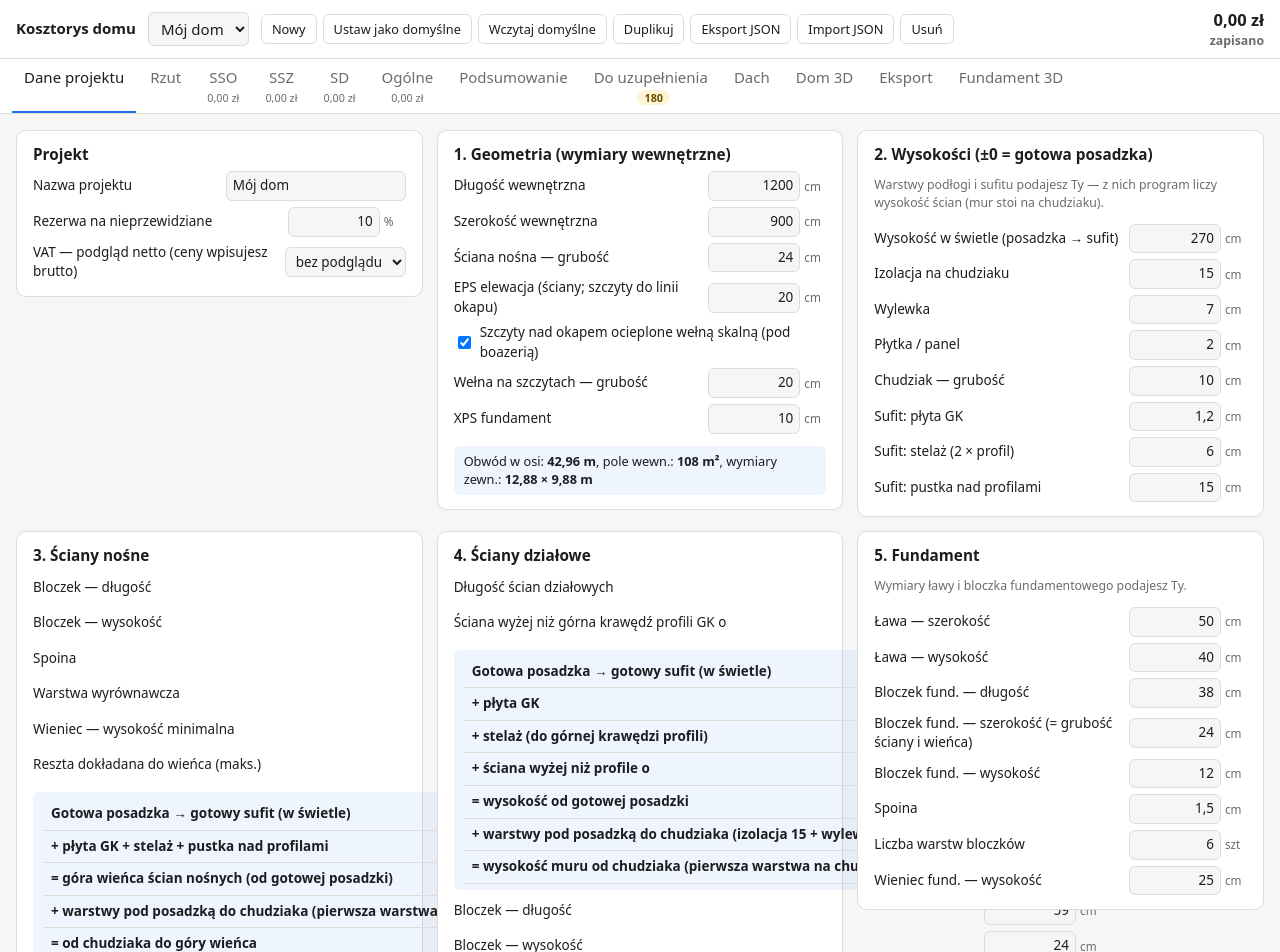
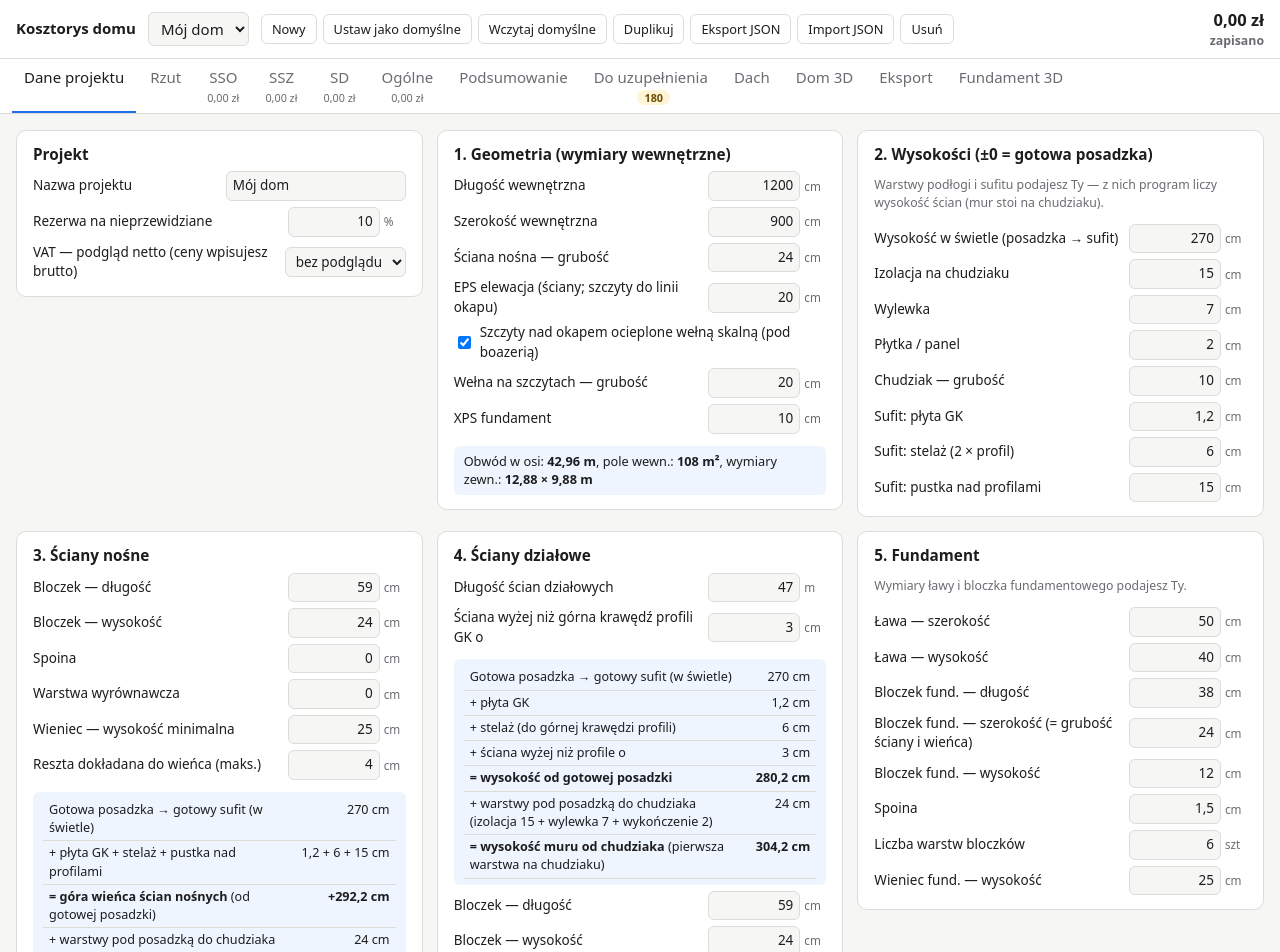
Before and after one commit to webEsperer/Kosztorys, a React (Vite) app: page / in a window 1280 px wide. Shown: the top 952 px of the page. Built offline with nearby package versions, Linux system fonts and the light colour scheme.

Commit message:
Layout danych projektu: rozpisania wysokości zawijają opisy (nie rozpychają strony), siatka kart nie rośnie ponad ekran, lista otworów mieści się na telefonie; „za dobę”
Co-Authored-By: Claude Opus 5.5 <noreply@anthropic.com>

```diff
--- a/src/engine/items.ts
+++ b/src/engine/items.ts
@@ -31,6 +31,11 @@ export const COUNTED_UNITS: Unit[] = ['szt', 'kurs', 'kpl']
 
 /** Edytowalny współczynnik pozycji. `null` = niepewny — „uzupełnij”. */
 /** Pozycja z ilością wpisywaną ręcznie (godziny, doby, sztuki) — pole ilości w wierszu kosztorysu. */
+/** Jednostka po „za” (biernik): za h, za dobę, za szt. */
+export function perUnitLabel(u: Unit): string {
+  return u === 'doba' ? 'dobę' : UNIT_LABEL[u]
+}
+
 export interface ManualQty {
   /** Klucz parametru z ilością. */
   key: string
--- a/src/ui/app.css
+++ b/src/ui/app.css
@@ -201,7 +201,7 @@
 
 .form-grid {
   display: grid;
-  grid-template-columns: repeat(auto-fill, minmax(340px, 1fr));
+  grid-template-columns: repeat(auto-fill, minmax(min(340px, 100%), 1fr));
   gap: 14px;
   align-items: start;
 }
@@ -1091,3 +1091,40 @@
     justify-content: flex-start;
   }
 }
+
+/* Rozpisania obliczeń w danych projektu (wysokości ścian): opis zawijany, liczby w jednej linii */
+.fields > * {
+  min-width: 0;
+}
+.sum-table.breakdown {
+  font-size: 0.84rem;
+}
+.sum-table.breakdown th,
+.sum-table.breakdown td {
+  padding: 3px 6px;
+  vertical-align: top;
+}
+.sum-table.breakdown th {
+  white-space: normal;
+  overflow-wrap: anywhere;
+  text-align: left;
+  font-weight: 400;
+}
+.sum-table.breakdown td {
+  white-space: nowrap;
+  text-align: right;
+  width: 1%;
+}
+.partition-breakdown,
+.wall-breakdown {
+  overflow-x: auto;
+}
+
+/* Lista otworów: kolumna nie może rosnąć do szerokości tabeli zestawienia (ta przewija się w poziomie) */
+.openings {
+  grid-template-columns: minmax(0, 1fr);
+}
+.openings > *,
+.openings-summary {
+  min-width: 0;
+}
--- a/src/ui/estimate/ItemPanel.tsx
+++ b/src/ui/estimate/ItemPanel.tsx
@@ -1,6 +1,6 @@
 // Panel pozycji: „Jak to policzono” (trace), cena, parametry, wybory, włącz/wyłącz, przeniesienie do etapu.
 
-import { type ItemCutting, type ItemResult, type Stage, UNIT_LABEL } from '../../engine/items'
+import { type ItemCutting, type ItemResult, type Stage, UNIT_LABEL, perUnitLabel } from '../../engine/items'
 import { useState } from 'react'
 import { CuttingPlan } from '../cutting/CuttingPlan'
 import { STAGE_LABEL, STAGES } from '../../engine/estimate'
@@ -108,7 +108,7 @@ export function ItemPanel({
       {s.manualQty?.allowLumpSum && (
         <div className="ip-row">
           <Check
-            label={`Rozliczenie kwotą za całość (zamiast stawki za ${UNIT_LABEL[s.unit]})`}
+            label={`Rozliczenie kwotą za całość (zamiast stawki za ${perUnitLabel(s.unit)})`}
             checked={s.manualQty.lumpSum}
             onChange={(v) => update((p) => { p.lumpSumBilling = { ...(p.lumpSumBilling ?? {}), [s.id]: v } })}
           />
--- a/src/ui/estimate/StageView.tsx
+++ b/src/ui/estimate/StageView.tsx
@@ -3,7 +3,7 @@
 import { useEffect, useRef } from 'react'
 import type { Estimate } from '../../engine/estimate'
 import { STAGE_LABEL } from '../../engine/estimate'
-import { type ItemResult, type Stage, UNIT_LABEL } from '../../engine/items'
+import { type ItemResult, type Stage, UNIT_LABEL, perUnitLabel } from '../../engine/items'
 import { formatPLN } from '../../engine/money'
 import type { ProjectInput } from '../../model/project'
 import { NumField, fmtQty } from '../common/fields'
@@ -111,7 +111,7 @@ export function StageView({
                             value={s.manualQty.lumpSum ? 'lump' : 'unit'}
                             onChange={(e) => update((p) => { p.lumpSumBilling = { ...(p.lumpSumBilling ?? {}), [s.id]: e.target.value === 'lump' } })}
                           >
-                            <option value="unit">za {UNIT_LABEL[s.unit]}</option>
+                            <option value="unit">za {perUnitLabel(s.unit)}</option>
                             <option value="lump">za całość</option>
                           </select>
                         )}
--- a/src/ui/project-form/ProjectForm.tsx
+++ b/src/ui/project-form/ProjectForm.tsx
@@ -235,7 +235,7 @@ function PartitionHeightBreakdown({ project, base, update }: { project: ProjectI
           </button>
         </p>
       ) : (
-        <table className="sum-table">
+        <table className="sum-table breakdown">
           <tbody>
             <tr><th>Gotowa posadzka → gotowy sufit (w świetle)</th><td>{cm(project.clearHeight)} cm</td></tr>
             <tr><th>+ płyta GK</th><td>{cm(project.ceiling.board)} cm</td></tr>
@@ -282,7 +282,7 @@ function WallHeightBreakdown({ project, base, update, calcError }: { project: Pr
           </button>
         </p>
       ) : null}
-      <table className="sum-table">
+      <table className="sum-table breakdown">
         <tbody>
           {project.wallHeight === null && (
             <>
```
